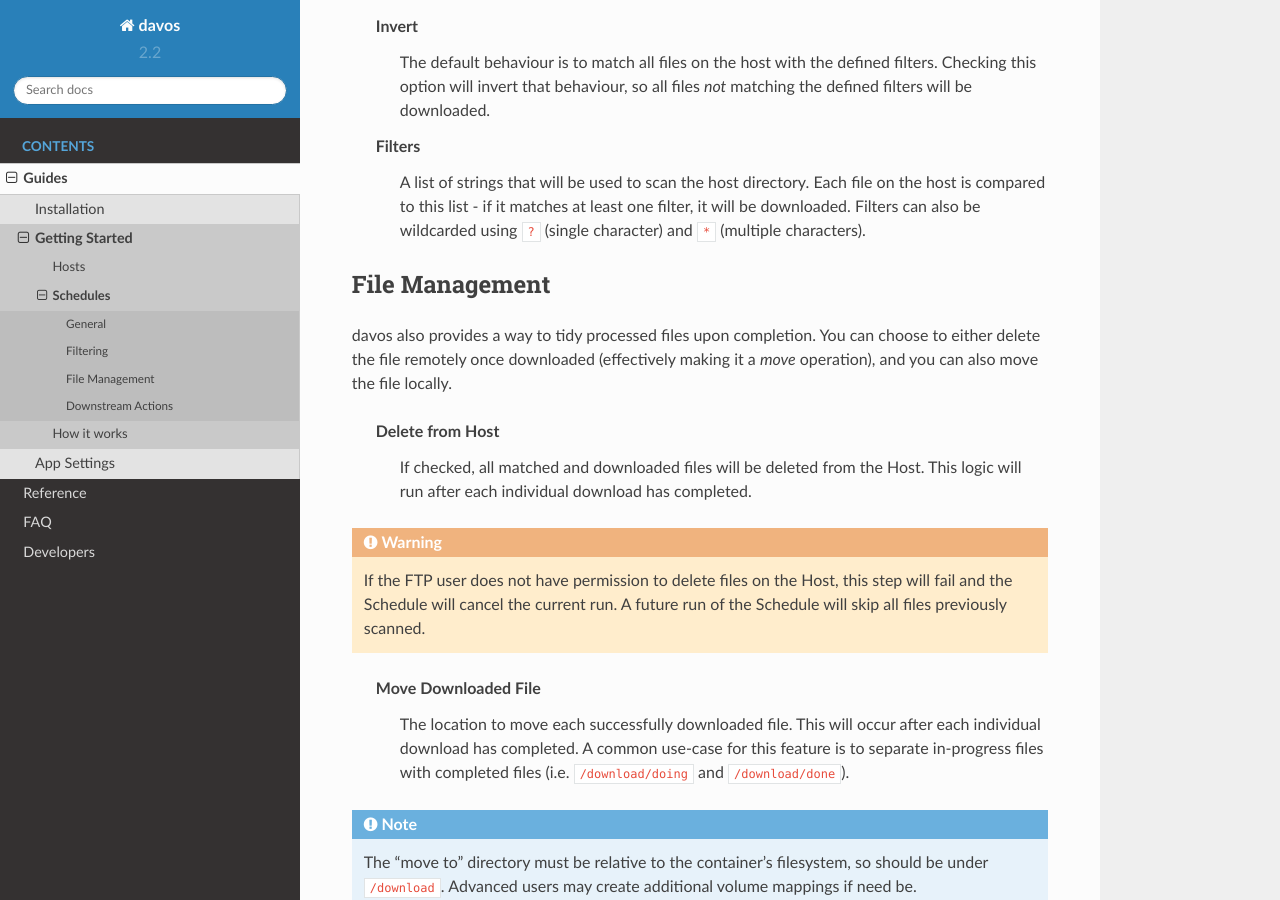
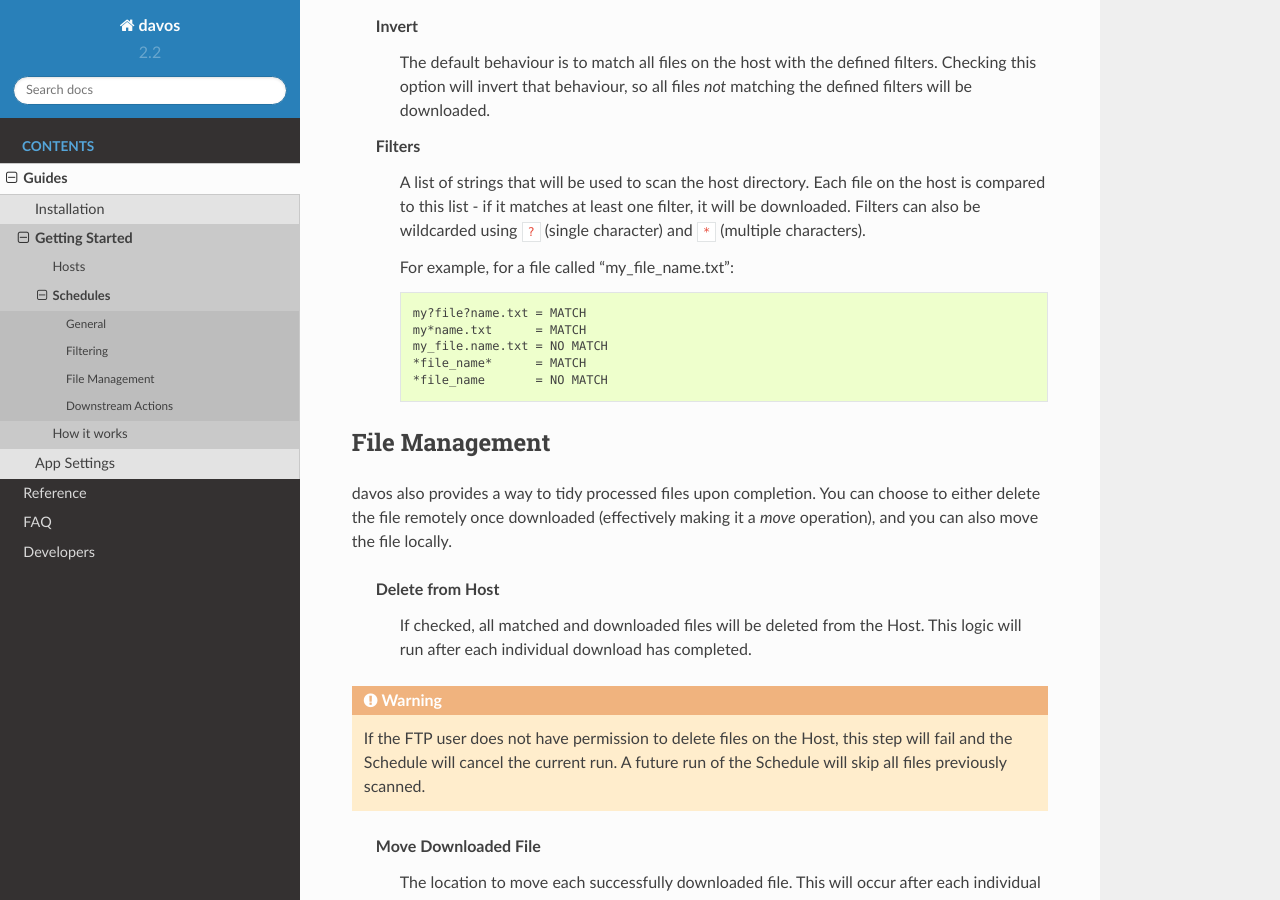
Before and after one commit to linuxserver/davos, a Sphinx documentation site: the page built from docs/source/guides/gettingstarted/schedules.rst, in a window 1280 px wide and 900 px high, scrolled down 1721 px. Built offline with Sphinx 7.4.7 and the Read the Docs theme 2.0.0, drawn with Linux system fonts in a browser that asks for light colours.

```diff
--- a/docs/source/guides/gettingstarted/schedules.rst
+++ b/docs/source/guides/gettingstarted/schedules.rst
@@ -76,6 +76,16 @@ are used by multiple processes or contain large numbers of files.
         A list of strings that will be used to scan the host directory. Each file on the host is compared to
         this list - if it matches at least one filter, it will be downloaded. Filters can also be wildcarded
         using ``?`` (single character) and ``*`` (multiple characters).
+
+        For example, for a file called "my_file_name.txt":
+
+        .. code-block:: text
+
+            my?file?name.txt = MATCH
+            my*name.txt      = MATCH
+            my_file.name.txt = NO MATCH
+            *file_name*      = MATCH
+            *file_name       = NO MATCH
 
 ***************
 File Management
```
Also changed, not shown: README.md (+1 -0 lines), 2 other files.
